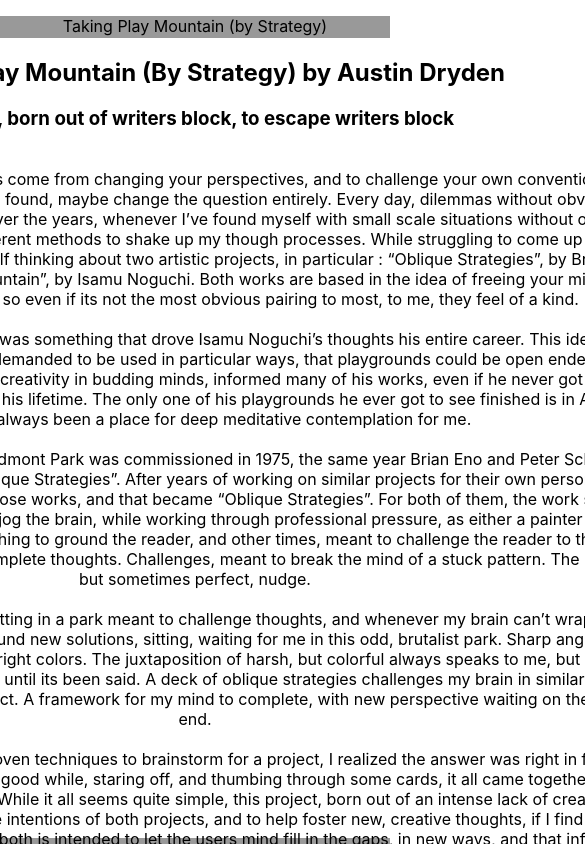
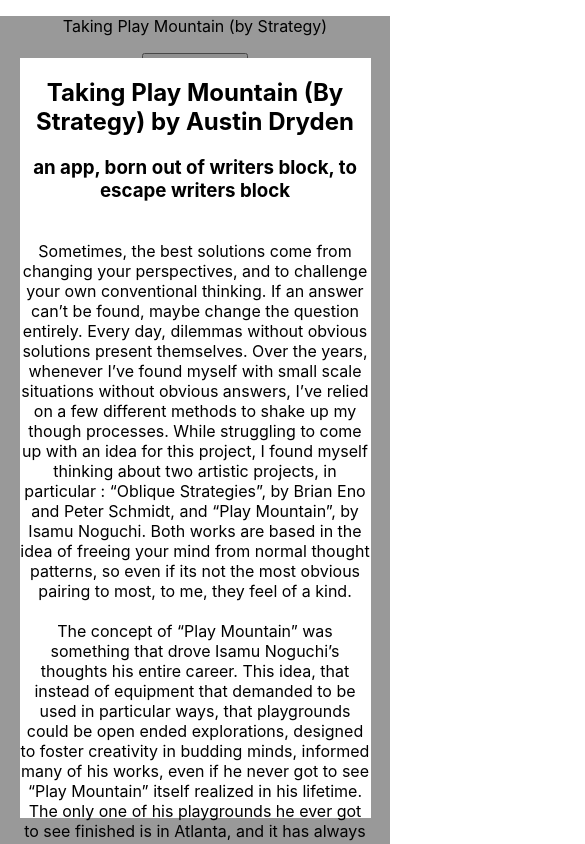
Before and after one commit to austindryden/oblique-scapes, a React (Create React App) app: page / in a window 390 px wide. Both pictures are taken after a click on the button "about this project". Shown: the top 844 px of the page, 585 px wide, since content can reach past the window. Built offline with nearby package versions, Linux system fonts and the light colour scheme.

Commit message:
working towards better mobile responsiveness

```diff
--- a/src/index.css
+++ b/src/index.css
@@ -31,10 +31,14 @@
   left:0;
 }
 
+img{
+  max-width: 90%;
+}
+
 .about-popover > *{
   position: absolute;
-  height: 800px;
-  width: 900px;
+  height: 90%;
+  width: 90%;
 }
 
 .popoverBW > *{
```
